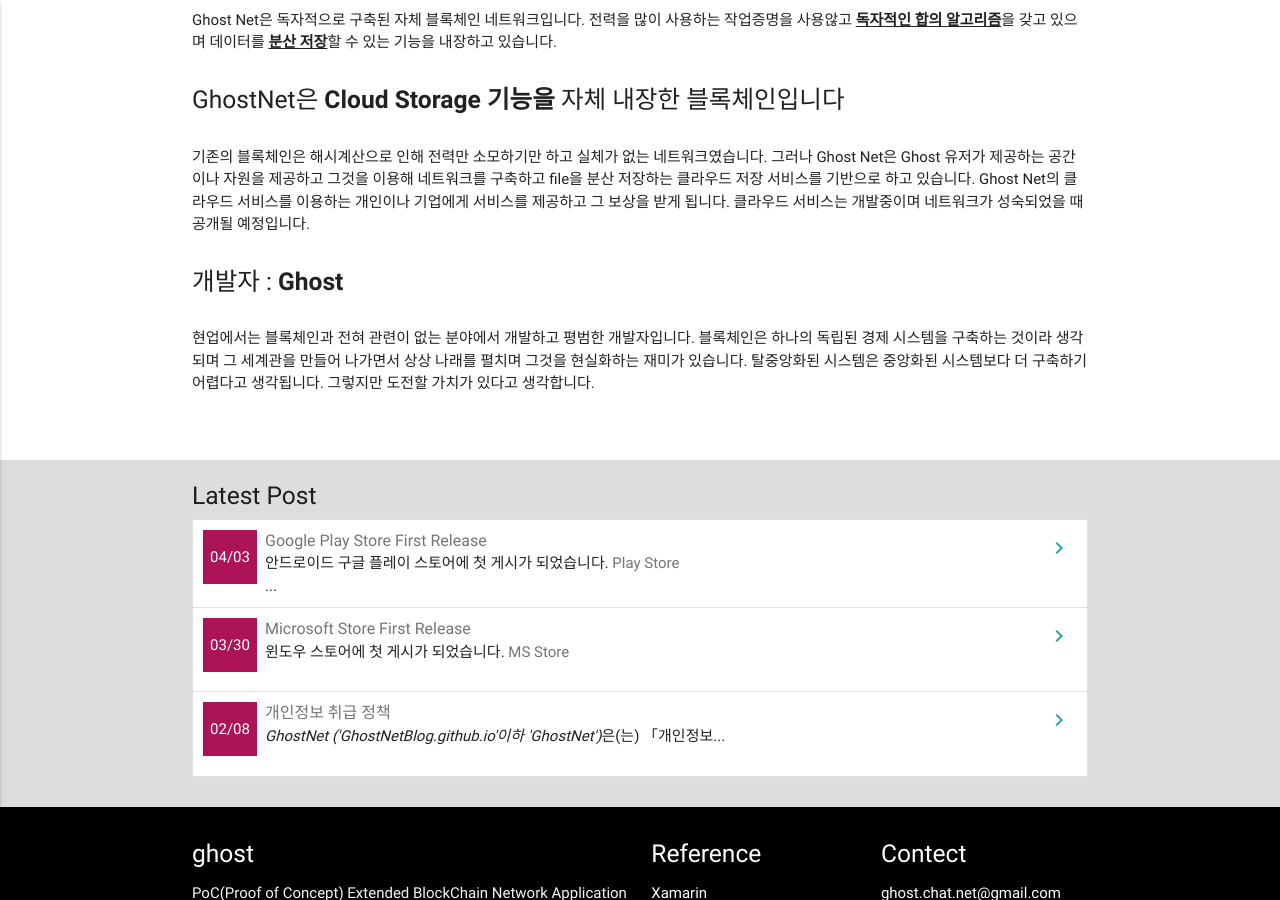
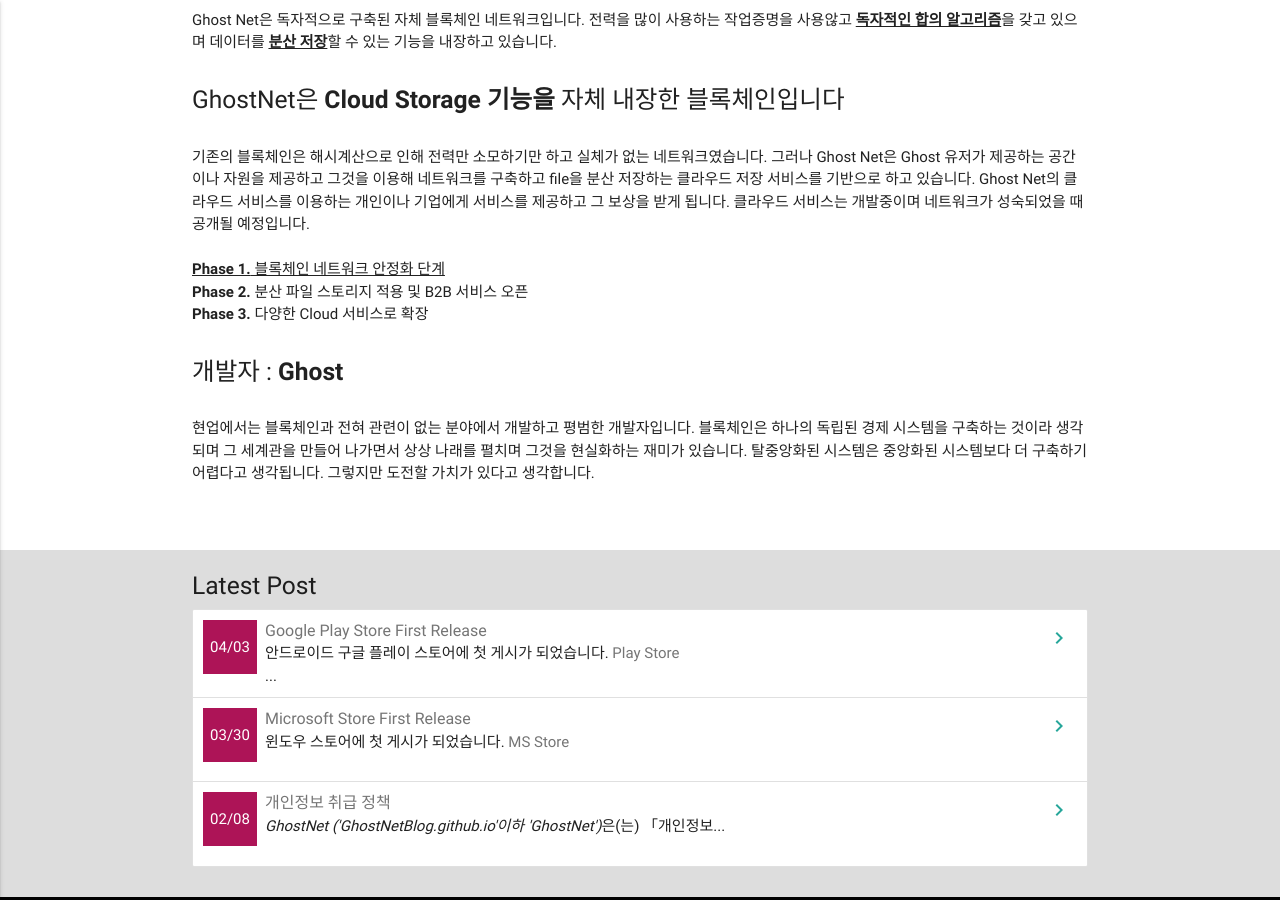
Before and after one commit to GhostNetBlog/GhostNetBlog.github.io, a Jekyll site: the page built from index.md, in a window 1280 px wide and 900 px high, scrolled down 1420 px. Built offline with Jekyll 4.4.1, drawn with Linux system fonts in a browser that asks for light colours.

Commit message:
Update home.html

```diff
--- a/_layouts/home.html
+++ b/_layouts/home.html
@@ -91,6 +91,13 @@ layout: default
           네트워크를 구축하고 file을 분산 저장하는 클라우드 저장 서비스를 기반으로 하고 있습니다.
           Ghost Net의 클라우드 서비스를 이용하는 개인이나 기업에게 서비스를 제공하고 그 보상을 받게 됩니다.
           클라우드 서비스는 개발중이며 네트워크가 성숙되었을 때 공개될 예정입니다.
+          <br><br>
+          <u><b>Phase 1.</b>
+            블록체인 네트워크 안정화 단계</u> <br>
+            <b>Phase 2. </b>
+            분산 파일 스토리지 적용 및 B2B 서비스 오픈 <br>
+            <b>Phase 3. </b>
+            다양한 Cloud 서비스로 확장
         </div>
       </div>
     </div>
```
